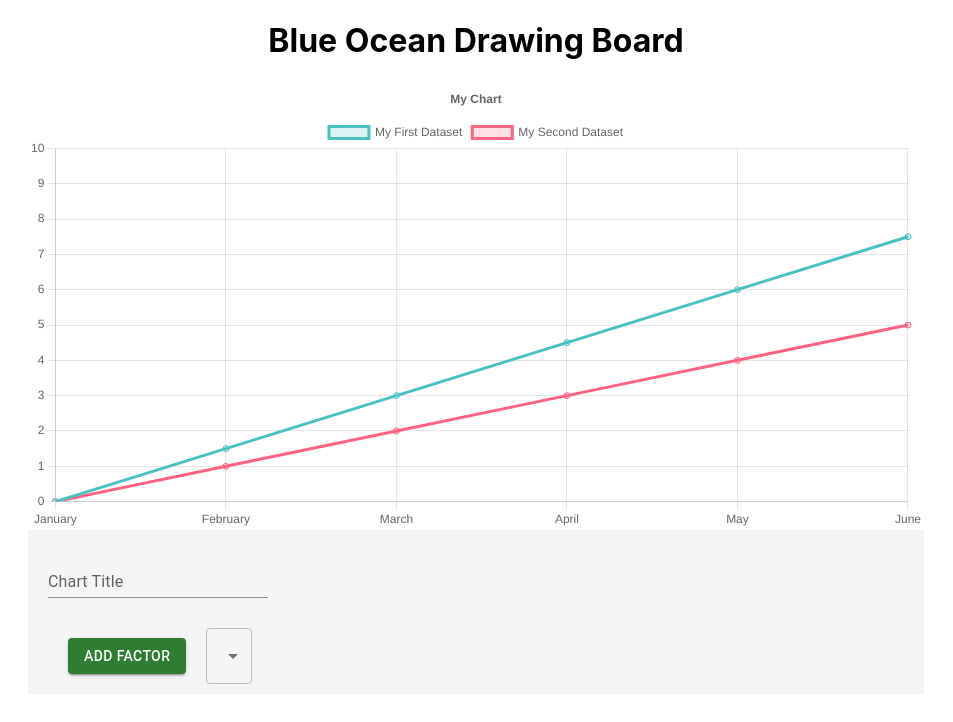
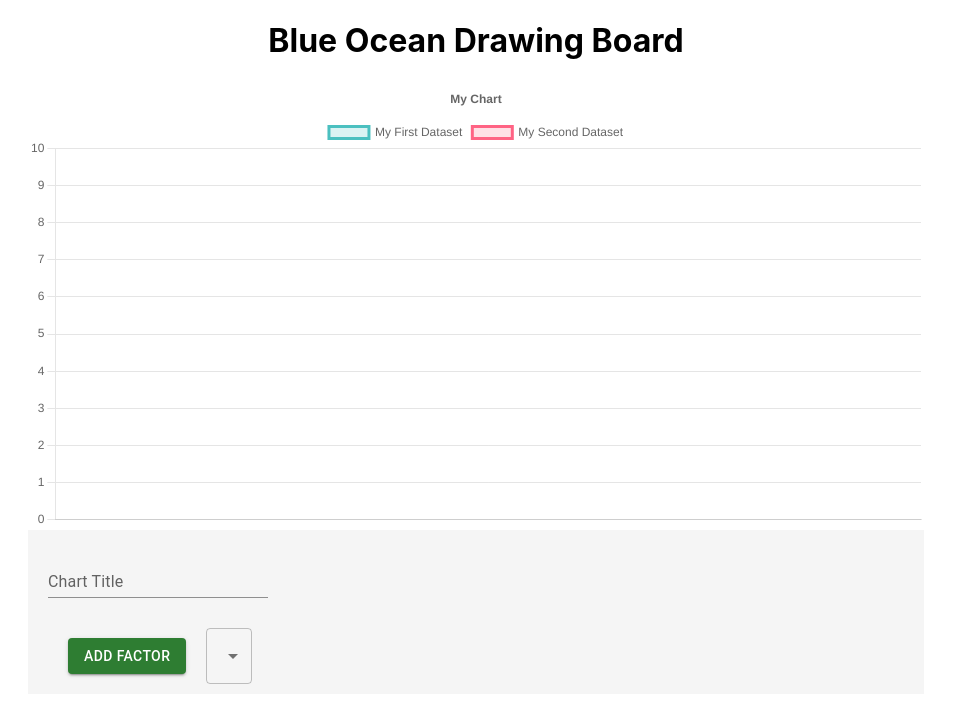
Before and after one commit to JackAlexRose/blue-ocean-drawing-board, a React (Create React App) app: page / in a window 1280 px wide. Shown: the top 722 px of the page, without its empty margins (164-1117 px from the left). Built offline with nearby package versions, Linux system fonts and the light colour scheme.

Commit message:
feat: factor changes reflect in chart

```diff
--- a/src/components/BlueOceanForm/BlueOceanForm.tsx
+++ b/src/components/BlueOceanForm/BlueOceanForm.tsx
@@ -7,10 +7,12 @@ import { FactorsForm } from "../FactorsForm";
 export type BlueOceanFormProps = {
   titleChangeHandler: (title: string) => void;
   addDatasetHandler?: () => void;
+  changeFactors: (factorList: string[]) => void;
 };
 
 const BlueOceanForm: React.FC<BlueOceanFormProps> = ({
   titleChangeHandler,
+  changeFactors,
 }) => {
   return (
     <div className={styles.formContainer}>
@@ -20,7 +22,7 @@ const BlueOceanForm: React.FC<BlueOceanFormProps> = ({
         variant="standard"
         style={{ margin: "20px 20px" }}
       />
-      <FactorsForm />
+      <FactorsForm changeFactors={changeFactors} />
     </div>
   );
 };
--- a/src/components/ChartManager/ChartManager.tsx
+++ b/src/components/ChartManager/ChartManager.tsx
@@ -10,21 +10,21 @@ export const ChartManager = () => {
     datasets: [],
   });
   const [chartTitle, setChartTitle] = React.useState<string>("");
+  const [factors, setFactors] = React.useState<string[]>([""]);
 
   React.useEffect(() => {
-    const labels = ["January", "February", "March", "April", "May", "June"];
     setChartData({
-      labels,
+      labels: factors,
       datasets: [
         {
           label: "My First Dataset",
-          data: labels.map((_, i) => i * 1.5),
+          data: factors.map((_, i) => i * 1.5),
           borderColor: "rgb(75, 192, 192)",
           backgroundColor: "rgba(75, 192, 192, 0.2)",
         },
         {
           label: "My Second Dataset",
-          data: labels.map((_, i) => i),
+          data: factors.map((_, i) => i),
           borderColor: "rgb(255, 99, 132)",
           backgroundColor: "rgba(255, 99, 132, 0.2)",
         },
@@ -32,12 +32,15 @@ export const ChartManager = () => {
     });
 
     setChartTitle("My Chart");
-  }, []);
+  }, [factors]);
 
   return (
     <div className={styles.managerContainer}>
       <BlueOceanChart chartData={chartData} chartTitle={chartTitle} />
-      <BlueOceanForm titleChangeHandler={setChartTitle} />
+      <BlueOceanForm
+        titleChangeHandler={setChartTitle}
+        changeFactors={(factors) => setFactors(factors)}
+      />
     </div>
   );
 };
--- a/src/components/FactorsForm/FactorsForm.tsx
+++ b/src/components/FactorsForm/FactorsForm.tsx
@@ -2,7 +2,11 @@ import React from "react";
 import { TextField, Select, Button } from "@mui/material";
 import styles from "./FactorsForm.module.css";
 
-export const FactorsForm = () => {
+type FactorsFormProps = {
+  changeFactors: (factorList: string[]) => void;
+};
+
+export const FactorsForm: React.FC<FactorsFormProps> = ({ changeFactors }) => {
   const [factorList, setFactorList] = React.useState<string[]>([]);
   const [activeFactor, setActiveFactor] = React.useState<number>(-1);
   const [factorName, setFactorName] = React.useState<string>("");
@@ -12,6 +16,10 @@ export const FactorsForm = () => {
       setActiveFactor(factorList.length - 1);
     }
   }, []);
+
+  React.useEffect(() => {
+    changeFactors(factorList);
+  }, [factorList]);
 
   const handleSelectChange = (value: string) => {
     if (factorList.includes(value)) {
```
